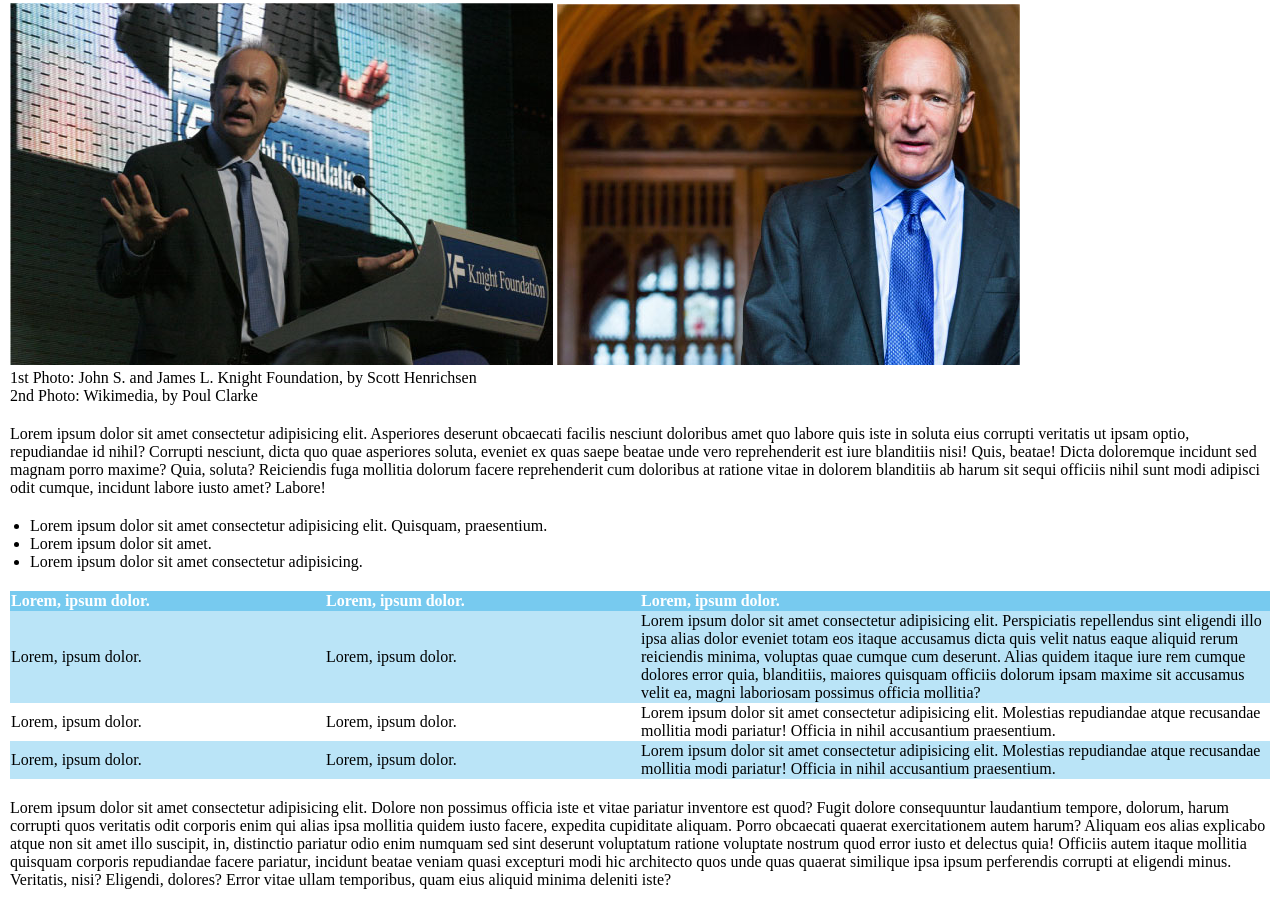
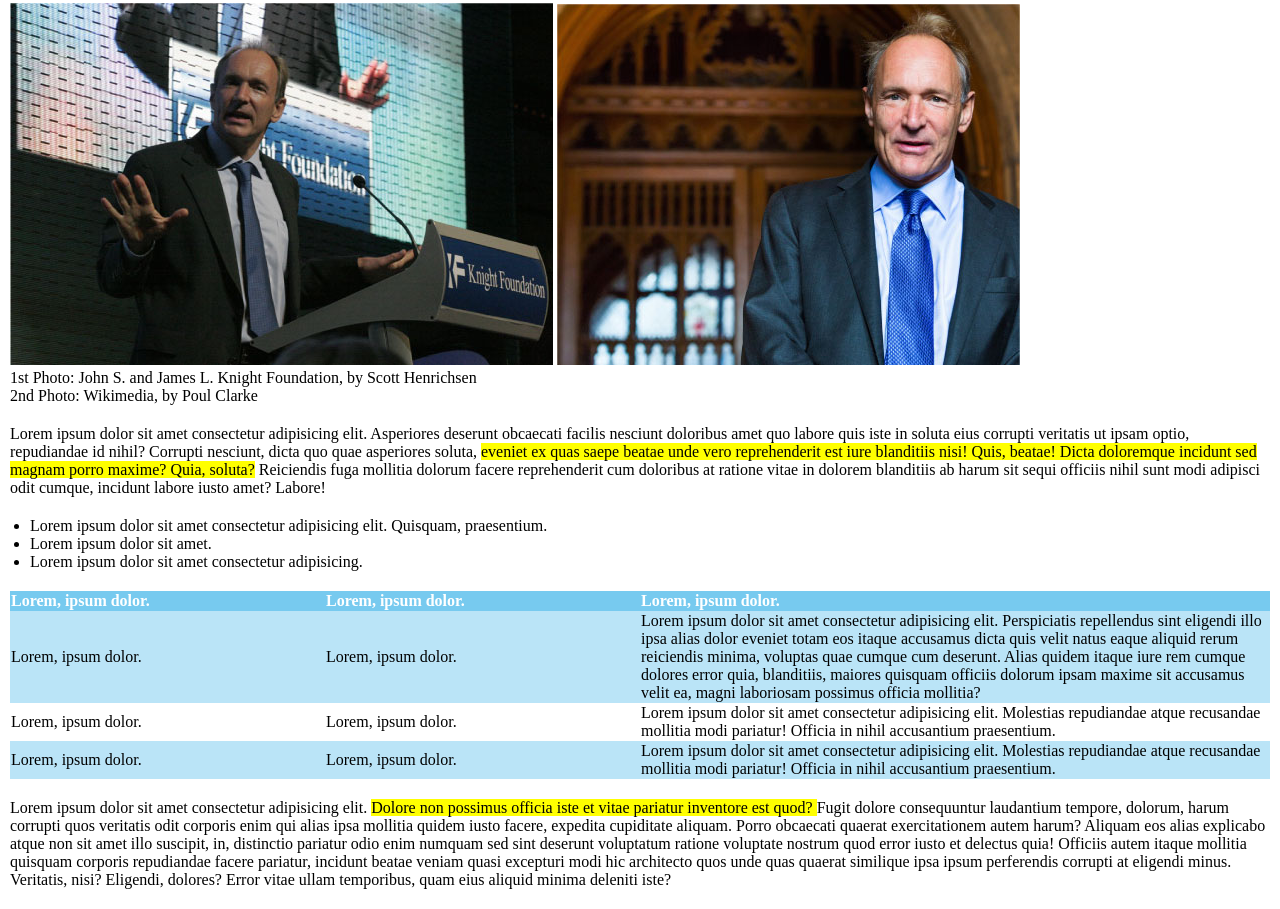
Before and after one commit to FrancescoFolgheraiter/html-css-booleaner, a plain HTML site: page index.html in a window 1280 px wide. Shown: the part 228-1137 px from the top of the page. Drawn offline with Linux system fonts and the light colour scheme.

Commit message:
Aggiunta parti evidenziate

```diff
--- a/css/style.css
+++ b/css/style.css
@@ -36,6 +36,10 @@ p{
     margin:20px 0px;
 }
 
+.highlighted{
+    background:yellow;
+}
+
 /*padding lista sito*/
 .zero{
     padding-left:20px;
--- a/index.html
+++ b/index.html
@@ -38,7 +38,7 @@
 
             <p>
                 Lorem ipsum dolor sit amet consectetur adipisicing elit. Asperiores deserunt obcaecati facilis nesciunt doloribus amet quo labore quis iste in soluta eius corrupti veritatis ut ipsam optio, repudiandae id nihil?
-                Corrupti nesciunt, dicta quo quae asperiores soluta, eveniet ex quas saepe beatae unde vero reprehenderit est iure blanditiis nisi! Quis, beatae! Dicta doloremque incidunt sed magnam porro maxime? Quia, soluta?
+                Corrupti nesciunt, dicta quo quae asperiores soluta, <span class="highlighted"> eveniet ex quas saepe beatae unde vero reprehenderit est iure blanditiis nisi! Quis, beatae! Dicta doloremque incidunt sed magnam porro maxime? Quia, soluta?</span>
                 Reiciendis fuga mollitia dolorum facere reprehenderit cum doloribus at ratione vitae in dolorem blanditiis ab harum sit sequi officiis nihil sunt modi adipisci odit cumque, incidunt labore iusto amet? Labore!
             </p>
             <ul class="zero">
@@ -75,7 +75,7 @@
 
             </table>
             <p>
-                Lorem ipsum dolor sit amet consectetur adipisicing elit. Dolore non possimus officia iste et vitae pariatur inventore est quod? Fugit dolore consequuntur laudantium tempore, dolorum, harum corrupti quos veritatis odit corporis enim qui alias ipsa mollitia quidem iusto facere, expedita cupiditate aliquam. Porro obcaecati quaerat exercitationem autem harum? Aliquam eos alias explicabo atque non sit amet illo suscipit, in, distinctio pariatur odio enim numquam sed sint deserunt voluptatum ratione voluptate nostrum quod error iusto et delectus quia! Officiis autem itaque mollitia quisquam corporis repudiandae facere pariatur, incidunt beatae veniam quasi excepturi modi hic architecto quos unde quas quaerat similique ipsa ipsum perferendis corrupti at eligendi minus. Veritatis, nisi? Eligendi, dolores? Error vitae ullam temporibus, quam eius aliquid minima deleniti iste?
+                Lorem ipsum dolor sit amet consectetur adipisicing elit. <span class="highlighted">Dolore non possimus officia iste et vitae pariatur inventore est quod? </span>Fugit dolore consequuntur laudantium tempore, dolorum, harum corrupti quos veritatis odit corporis enim qui alias ipsa mollitia quidem iusto facere, expedita cupiditate aliquam. Porro obcaecati quaerat exercitationem autem harum? Aliquam eos alias explicabo atque non sit amet illo suscipit, in, distinctio pariatur odio enim numquam sed sint deserunt voluptatum ratione voluptate nostrum quod error iusto et delectus quia! Officiis autem itaque mollitia quisquam corporis repudiandae facere pariatur, incidunt beatae veniam quasi excepturi modi hic architecto quos unde quas quaerat similique ipsa ipsum perferendis corrupti at eligendi minus. Veritatis, nisi? Eligendi, dolores? Error vitae ullam temporibus, quam eius aliquid minima deleniti iste?
             </p>
         </article>
     </main>
```
